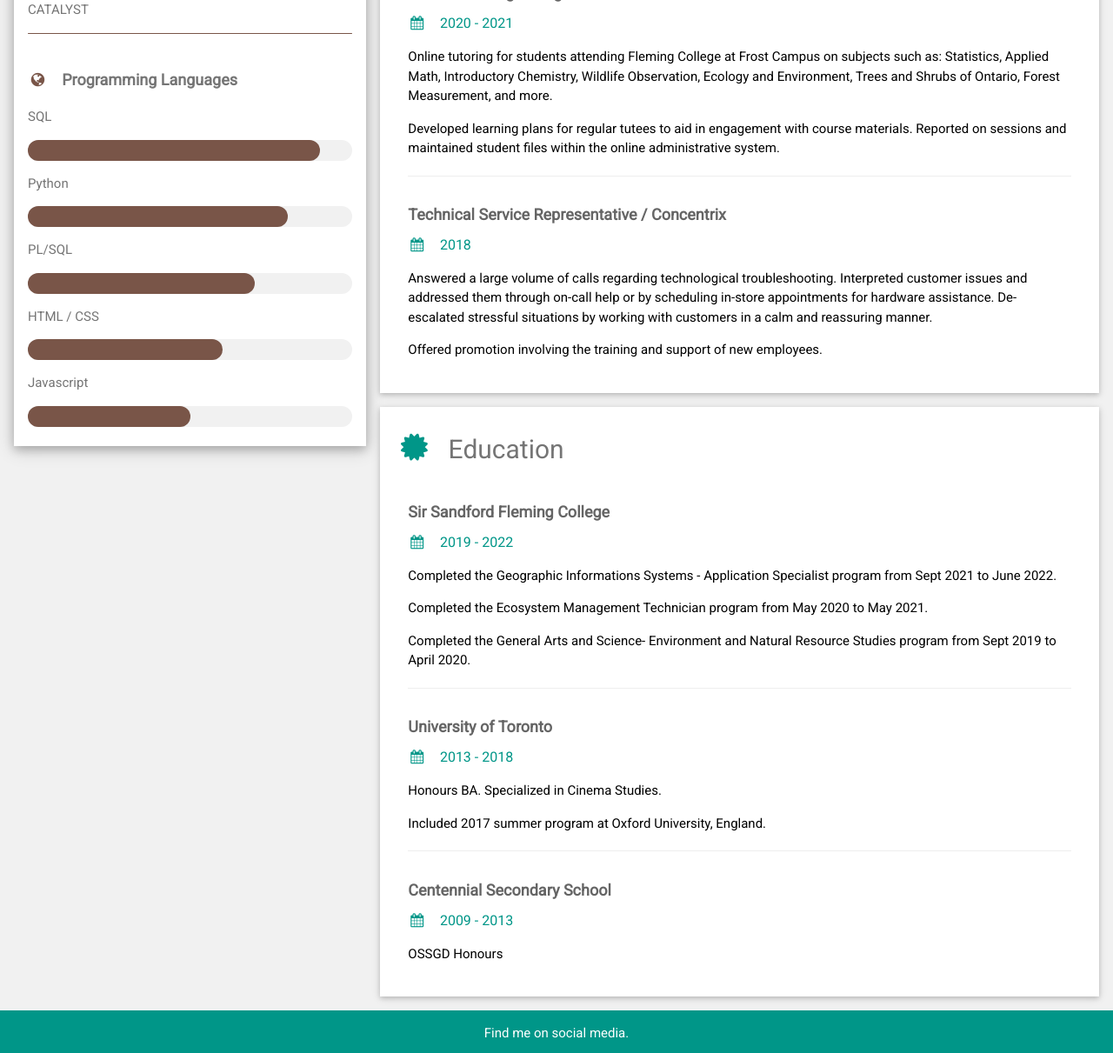
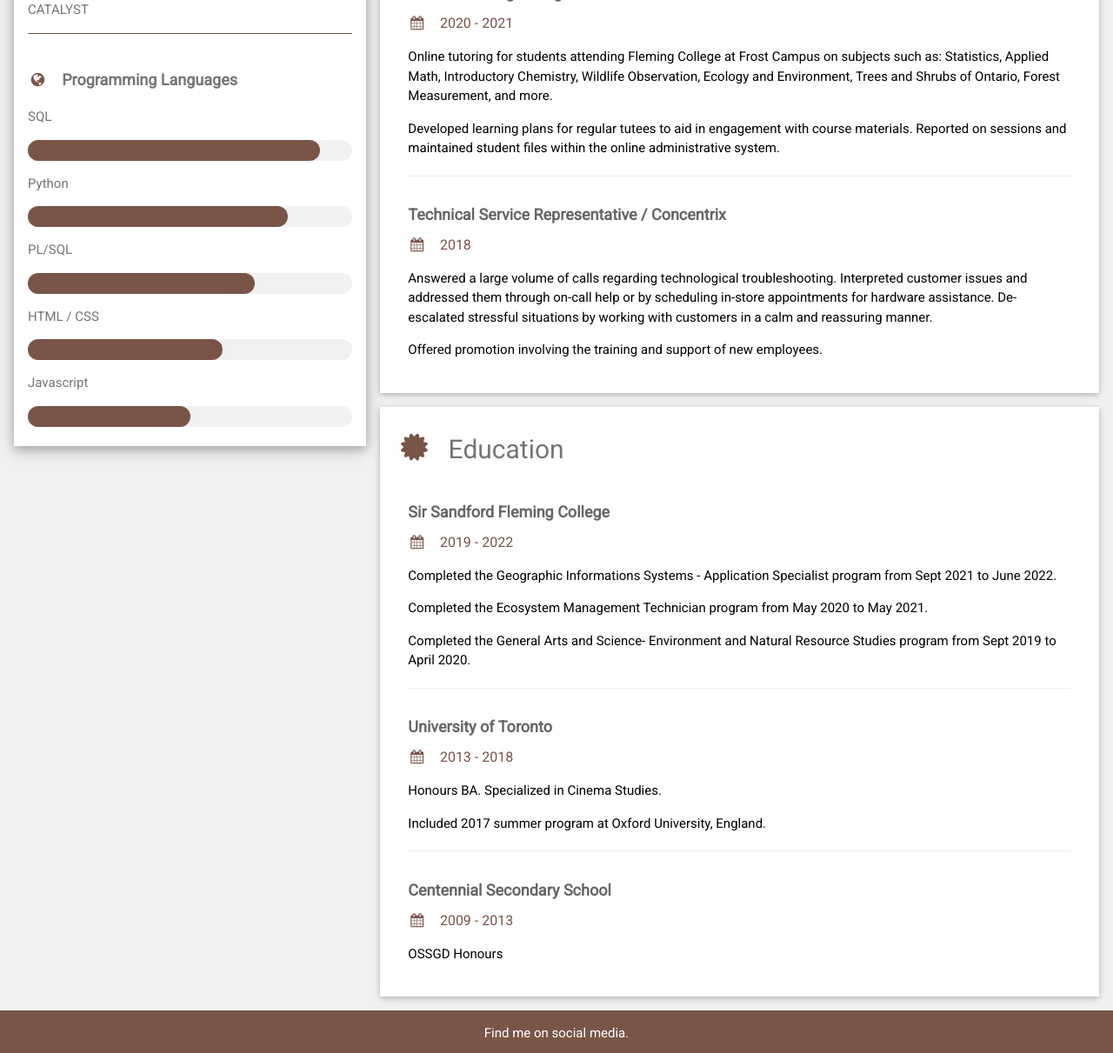
Before and after one commit to khynd/khynd.github.io, a plain HTML site: page index.html in a window 1280 px wide. Shown: the part 932-2143 px from the top of the page at 87% size. Drawn offline with nearby package versions, Linux system fonts and the light colour scheme.

Commit message:
Update index.html

```diff
--- a/index.html
+++ b/index.html
@@ -101,7 +101,7 @@ html,body,h1,h2,h3,h4,h5,h6 {font-family: "Roboto", sans-serif}
         <h2 class="w3-text-grey w3-padding-16"><i class="fa fa-suitcase fa-fw w3-margin-right w3-xxlarge w3-text-brown"></i>Experience</h2>
         <div class="w3-container">
           <h5 class="w3-opacity"><b>Database Lead / Multi-client collaboration</b></h5>
-          <h6 class="w3-text-teal"><i class="fa fa-calendar fa-fw w3-margin-right"></i>Feb 2022 -  <span class="w3-tag w3-teal w3-round">July 2022</span></h6>
+          <h6 class="w3-text-brown"><i class="fa fa-calendar fa-fw w3-margin-right"></i>Feb 2022 -  <span class="w3-tag w3-brown w3-round">July 2022</span></h6>
           <p>A collaborative project as part of Fleming College’s GIS Applications Specialist program where companies send in proposals for students to complete. This project was submitted as a collaboration between Community Race Relations Committee of Peterborough, GreenUP, Kawartha World Issues Centre and academics at Trent University and U of T. The purpose of this project was to produce an Esri <a href=" https://storymaps.arcgis.com/stories/c59a59795aa84f74a427b7e9c25e2804"> StoryMap</a> featuring a collection of socio-demographic variables and their convergence with pollution in the Peterborough County region.
           </p>
           <p>Responsible for creating the overall database design for use with the newly compiled data and maintaining the database throughout the project.</p>
@@ -109,7 +109,7 @@ html,body,h1,h2,h3,h4,h5,h6 {font-family: "Roboto", sans-serif}
         </div>
         <div class="w3-container">
           <h5 class="w3-opacity"><b>Student Project Manager / Fleming College Seedbank</b></h5>
-          <h6 class="w3-text-teal"><i class="fa fa-calendar fa-fw w3-margin-right"></i>May 2021</h6>
+          <h6 class="w3-text-brown"><i class="fa fa-calendar fa-fw w3-margin-right"></i>May 2021</h6>
           <p>Completed as part of a field placement in Fleming College’s Ecosystem Management program. The goal was to create a visual and accessible document explaining the storage and growth needs as well as identification features of various seeds native to Ontario.</p>
           <p>Took on a leadership role to assign duties to a group of 11 other students. Created and maintained the final 117-page research document.</p>
           <p>Required quick and decisive problem-solving skills when the project required altering to fit the reality of software and information limitations, as well as maintaining contact with individuals to ensure the project stayed on schedule.</p>
@@ -117,20 +117,20 @@ html,body,h1,h2,h3,h4,h5,h6 {font-family: "Roboto", sans-serif}
         </div>
         <div class="w3-container">
           <h5 class="w3-opacity"><b>Maintenance / Ontario Parks</b></h5>
-          <h6 class="w3-text-teal"><i class="fa fa-calendar fa-fw w3-margin-right"></i>Jun 2021 - Sept 2021</h6>
+          <h6 class="w3-text-brown"><i class="fa fa-calendar fa-fw w3-margin-right"></i>Jun 2021 - Sept 2021</h6>
           <p>Maintaining COVID-19 Health and Safety regulations to ensure safe usage of park facilities</p>
           <hr>
         </div>
         <div class="w3-container">
           <h5 class="w3-opacity"><b>Tutor / Fleming College</b></h5>
-          <h6 class="w3-text-teal"><i class="fa fa-calendar fa-fw w3-margin-right"></i>2020 - 2021</h6>
+          <h6 class="w3-text-brown"><i class="fa fa-calendar fa-fw w3-margin-right"></i>2020 - 2021</h6>
           <p>Online tutoring for students attending Fleming College at Frost Campus on subjects such as: Statistics, Applied Math, Introductory Chemistry, Wildlife Observation, Ecology and Environment, Trees and Shrubs of Ontario, Forest Measurement, and more.</p>
           <p>Developed learning plans for regular tutees to aid in engagement with course materials. Reported on sessions and maintained student files within the online administrative system.</p>
           <hr>
         </div>
         <div class="w3-container">
           <h5 class="w3-opacity"><b>Technical Service Representative / Concentrix</b></h5>
-          <h6 class="w3-text-teal"><i class="fa fa-calendar fa-fw w3-margin-right"></i>2018</h6>
+          <h6 class="w3-text-brown"><i class="fa fa-calendar fa-fw w3-margin-right"></i>2018</h6>
           <p>Answered a large volume of calls regarding technological troubleshooting. Interpreted customer issues and addressed them through on-call help or by scheduling in-store appointments for hardware assistance. De-escalated stressful situations by working with customers in a calm and reassuring manner. </p>
           <p>Offered promotion involving the training and support of new employees.</p>
           <br>
@@ -138,10 +138,10 @@ html,body,h1,h2,h3,h4,h5,h6 {font-family: "Roboto", sans-serif}
       </div>
 
       <div class="w3-container w3-card w3-white">
-        <h2 class="w3-text-grey w3-padding-16"><i class="fa fa-certificate fa-fw w3-margin-right w3-xxlarge w3-text-teal"></i>Education</h2>
+        <h2 class="w3-text-grey w3-padding-16"><i class="fa fa-certificate fa-fw w3-margin-right w3-xxlarge w3-text-brown"></i>Education</h2>
         <div class="w3-container">
           <h5 class="w3-opacity"><b>Sir Sandford Fleming College</b></h5>
-          <h6 class="w3-text-teal"><i class="fa fa-calendar fa-fw w3-margin-right"></i>2019 - 2022</h6>
+          <h6 class="w3-text-brown"><i class="fa fa-calendar fa-fw w3-margin-right"></i>2019 - 2022</h6>
           <p>Completed the Geographic Informations Systems - Application Specialist program from Sept 2021 to June 2022.</p>
           <p>Completed the Ecosystem Management Technician program from May 2020 to May 2021.</p>
           <p>Completed the General Arts and Science- Environment and Natural Resource Studies program from Sept 2019 to April 2020.</p>
@@ -149,14 +149,14 @@ html,body,h1,h2,h3,h4,h5,h6 {font-family: "Roboto", sans-serif}
         </div>
         <div class="w3-container">
           <h5 class="w3-opacity"><b>University of Toronto</b></h5>
-          <h6 class="w3-text-teal"><i class="fa fa-calendar fa-fw w3-margin-right"></i>2013 - 2018</h6>
+          <h6 class="w3-text-brown"><i class="fa fa-calendar fa-fw w3-margin-right"></i>2013 - 2018</h6>
           <p>Honours BA. Specialized in Cinema Studies.</p>
           <p>Included 2017 summer program at Oxford University, England.</p>
           <hr>
         </div>
         <div class="w3-container">
           <h5 class="w3-opacity"><b>Centennial Secondary School</b></h5>
-          <h6 class="w3-text-teal"><i class="fa fa-calendar fa-fw w3-margin-right"></i>2009 - 2013</h6>
+          <h6 class="w3-text-brown"><i class="fa fa-calendar fa-fw w3-margin-right"></i>2009 - 2013</h6>
           <p>OSSGD Honours</p><br>
         </div>
       </div>
@@ -170,7 +170,7 @@ html,body,h1,h2,h3,h4,h5,h6 {font-family: "Roboto", sans-serif}
   <!-- End Page Container -->
 </div>
 
-<footer class="w3-container w3-teal w3-center w3-margin-top">
+<footer class="w3-container w3-brown w3-center w3-margin-top">
   <p>Find me on social media.</p>
   <!-- <i class="fa fa-facebook-official w3-hover-opacity"></i>
   <i class="fa fa-instagram w3-hover-opacity"></i>
```
